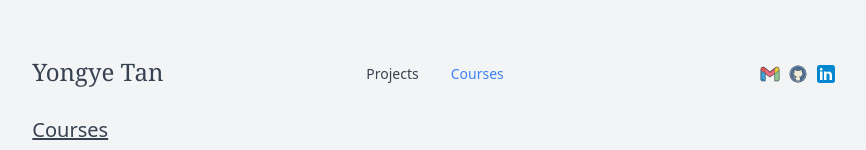
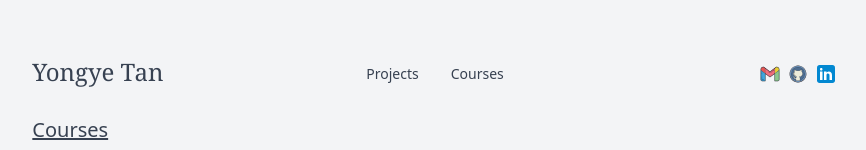
Before and after one commit to algebra2boy/Yongye, a SvelteKit app: page /courses in a window 1280 px wide. Shown: the top 150 px of the page, without its empty margins (205-1071 px from the left). Built offline with nearby package versions, Linux system fonts and the light colour scheme.

Commit message:
add backslash to page url

```diff
--- a/src/routes/Navbar.svelte
+++ b/src/routes/Navbar.svelte
@@ -10,8 +10,8 @@
 				<Hamburger />
 			</div>
 			<ul class="menu menu-sm dropdown-content mt-3 z-[1] p-2 bg-base-100 rounded-box w-52">
-				<li><a href="/projects" class:landing={$page.url.pathname.endsWith('/projects')}>Projects</a></li>
-				<li><a href="/courses" class:landing={$page.url.pathname.endsWith('/courses')}>Courses</a></li>
+				<li><a href="/projects" class:landing={$page.url.pathname.endsWith('/projects/')}>Projects</a></li>
+				<li><a href="/courses" class:landing={$page.url.pathname.endsWith('/courses/')}>Courses</a></li>
 			</ul>
 		</div>
 		<div class="pt-1 pb-2">
@@ -21,10 +21,10 @@
 	<div class="navbar-center hidden lg:flex">
 		<ul class="menu menu-horizontal px-1">
 			<li>
-				<a href="/projects" class:landing={$page.url.pathname.endsWith('/projects')}>Projects</a>
+				<a href="/projects" class:landing={$page.url.pathname.endsWith('/projects/')}>Projects</a>
 			</li>
 			<li>
-				<a href="/courses" class:landing={$page.url.pathname.endsWith('/courses')}>Courses</a>
+				<a href="/courses" class:landing={$page.url.pathname.endsWith('/courses/')}>Courses</a>
 			</li>
 		</ul>
 	</div>
```
